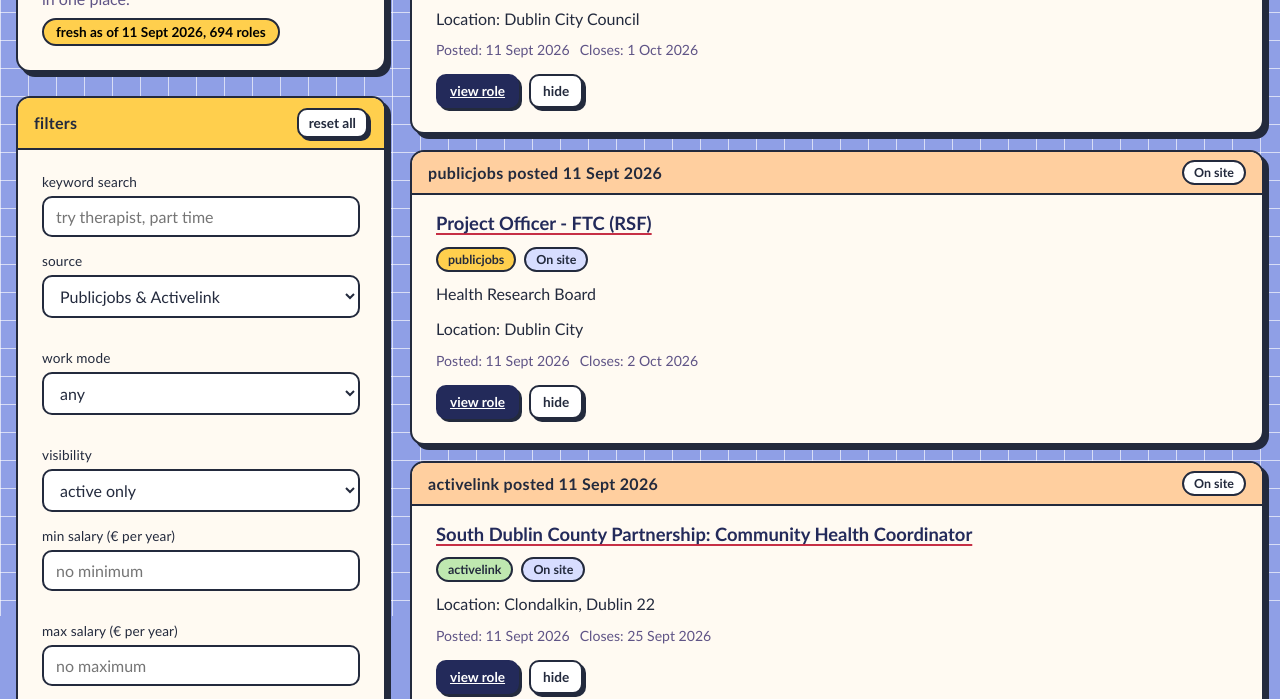
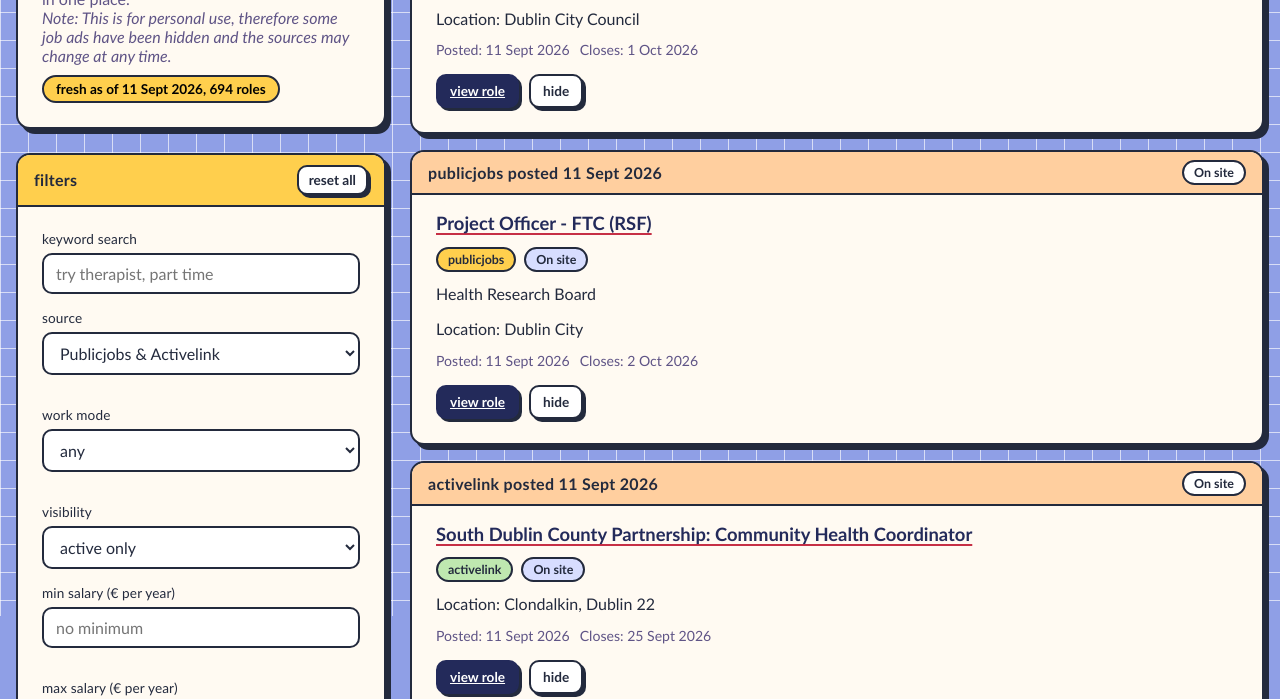
Before and after one commit to vlvagerviwager/aesthetic-job-board, a website built with Vite: page index.html in a window 1280 px wide. Shown: the part 184-883 px from the top of the page. Built offline with nearby package versions, Linux system fonts and the light colour scheme.

Commit message:
Update subtitle

```diff
--- a/index.html
+++ b/index.html
@@ -27,7 +27,7 @@
             </div>
             <div class="hero-body">
               <h1>your dream job awaits</h1>
-              <p class="subtitle">Newest roles from Publicjobs and Activelink, in one place.</p>
+              <p class="subtitle">Newest roles from Publicjobs and Activelink, in one place. <br /> <i>Note: This is for personal use, therefore some job ads have been hidden and the sources may change at any time.</i></p>
               <p class="meta-line" id="buildMeta">loading roles...</p>
             </div>
           </header>
```
